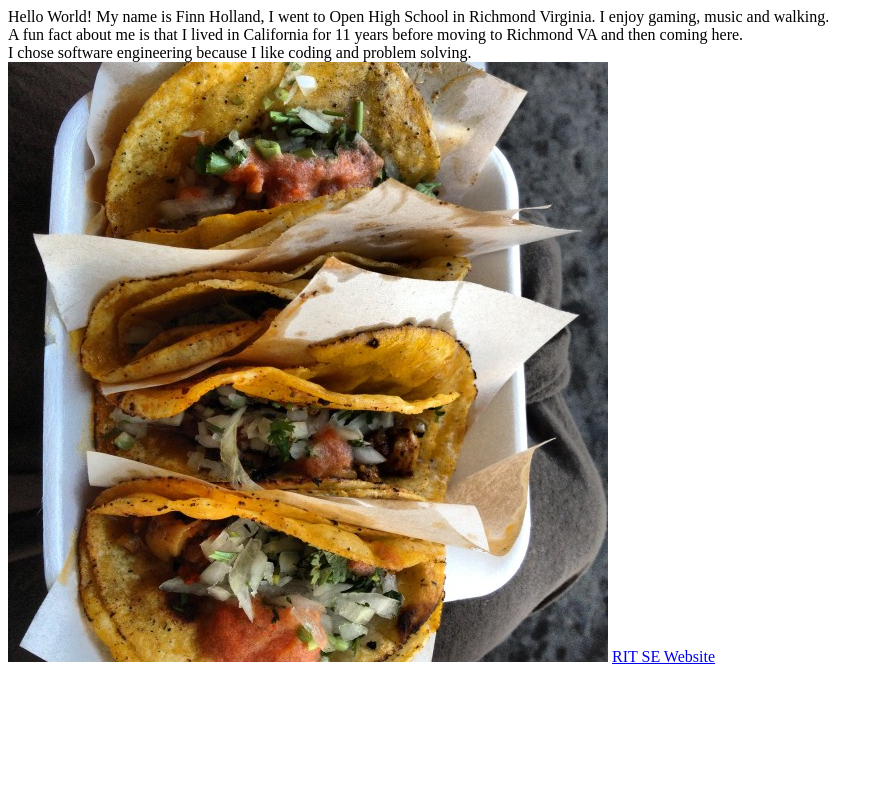
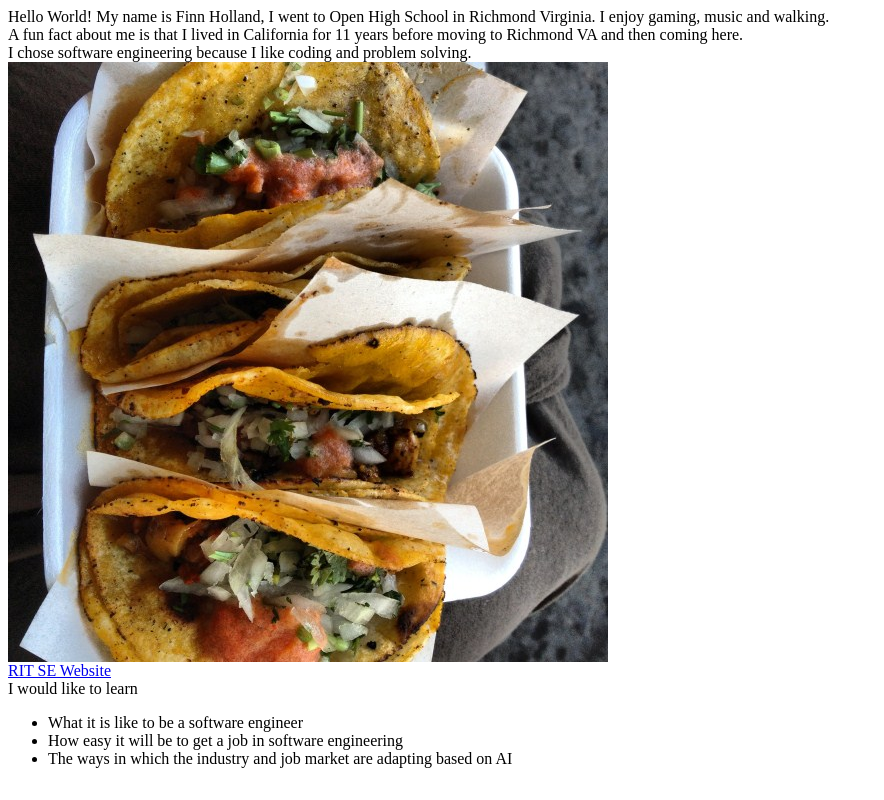
Before and after one commit to FinnH-SofEng/FinnH-SofEng.github.io, a plain HTML site: page index.html in a window 1280 px wide. Shown: the whole page, without its empty margins (0-884 px from the left). Drawn offline with Linux system fonts and the light colour scheme.

Commit message:
bullet points

```diff
--- a/index.html
+++ b/index.html
@@ -22,5 +22,12 @@ I chose software engineering because I like coding and problem solving.
 
 
 <imageAndLink><img src="images/blz2013_sanignacio-24.png" alt="Favorite Food">
+        <br>
         <a href="https://www.rit.edu/computing/department-software-engineering">RIT SE Website</a>
 </imageAndLink>
+<br>
+I would like to learn
+<br>
+<ul>
+        <li>What it is like to be a software engineer</li><li>How easy it will be to get a job in software engineering</li><li>The ways in which the industry and job market are adapting based on AI</li>
+</ul>
```
